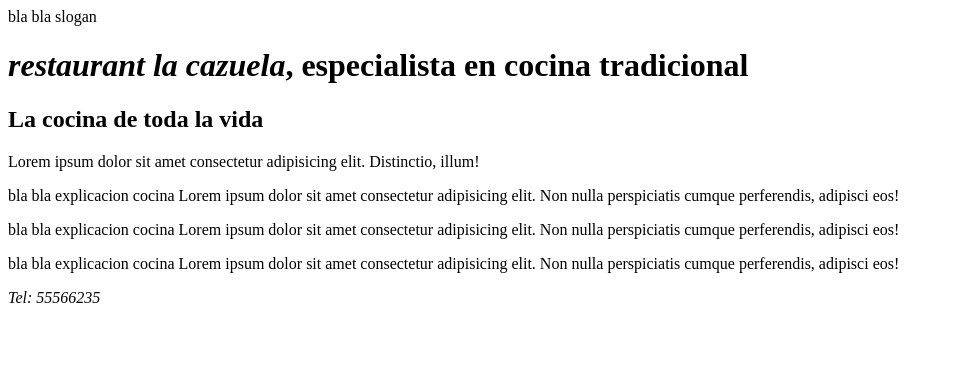
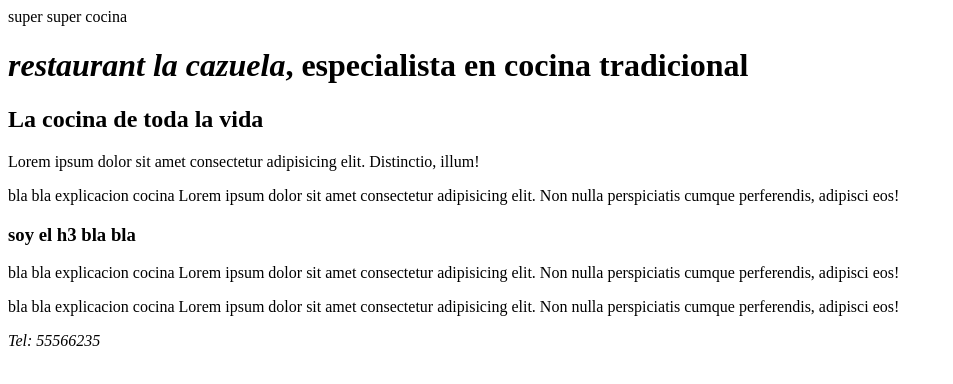
Before and after one commit to eduard3434/restaurante-la-cazuela, a plain HTML site: page index.html in a window 1280 px wide. Shown: the whole page, without its empty margins (0-953 px from the left). Drawn offline with Linux system fonts and the light colour scheme.

Commit message:
se agrego el metadescription y slogan en index

```diff
--- a/index.html
+++ b/index.html
@@ -4,16 +4,18 @@
     <meta charset="UTF-8">
     <meta http-equiv="X-UA-Compatible" content="IE=edge">
     <meta name="viewport" content="width=device-width, initial-scale=1.0">
+    <meta name="description" content="especialistas bla bla ">
     <title>Document</title>
 </head>
 <body>
-    <div class="slogan"> bla bla slogan</div>
+    <div class="slogan"> super super cocina</div>
     <h1><em>restaurant la cazuela</em>, especialista en cocina tradicional</h1>
 
     <h2>La cocina de toda la vida</h2>
     <p>Lorem ipsum dolor sit amet consectetur adipisicing elit. Distinctio, illum!</p>
 
     <p>bla bla explicacion cocina Lorem ipsum dolor sit amet consectetur adipisicing elit. Non nulla perspiciatis cumque perferendis, adipisci eos!</p>
+    <h3>soy el h3 bla bla</h3>
     <p>bla bla explicacion cocina Lorem ipsum dolor sit amet consectetur adipisicing elit. Non nulla perspiciatis cumque perferendis, adipisci eos!</p>
     <p>bla bla explicacion cocina Lorem ipsum dolor sit amet consectetur adipisicing elit. Non nulla perspiciatis cumque perferendis, adipisci eos!</p>
     <footer>
```
Also changed, not shown: carta.html (+1 -0 lines), contacto.html (+1 -0 lines).
